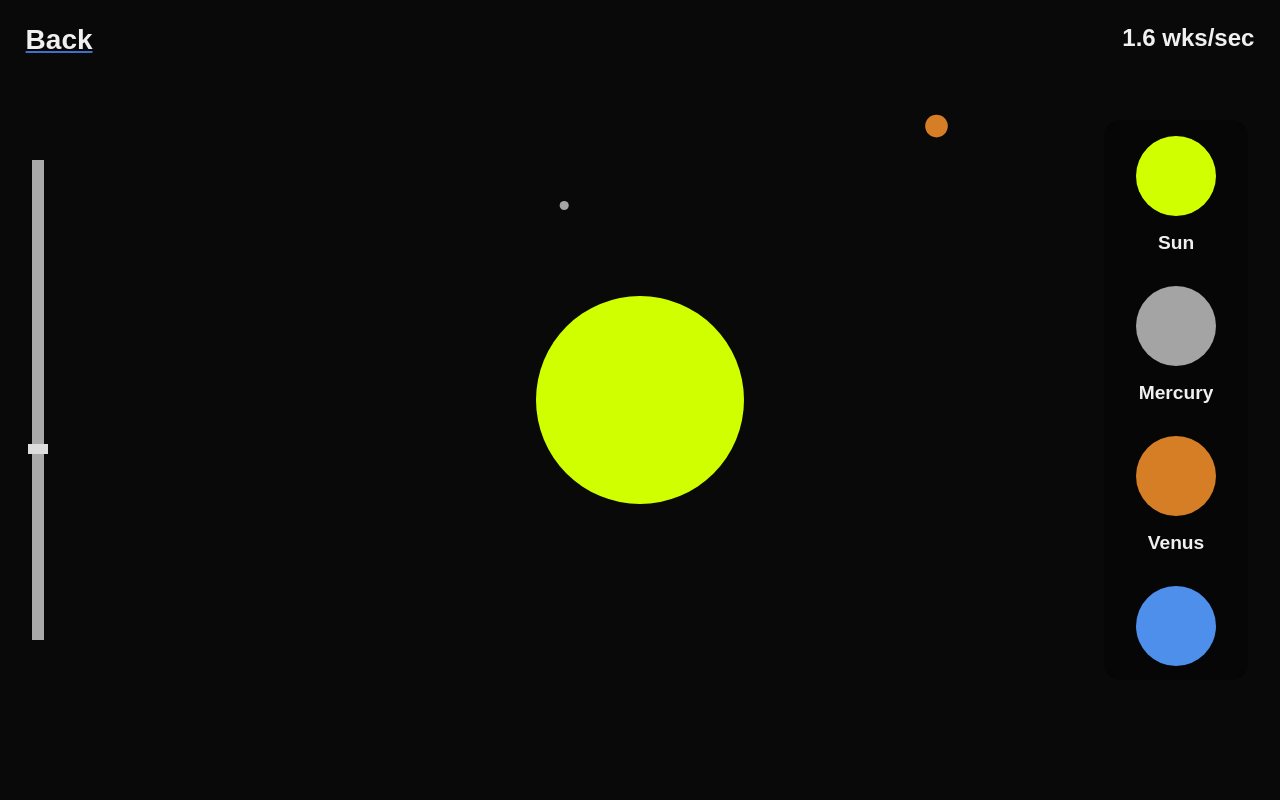
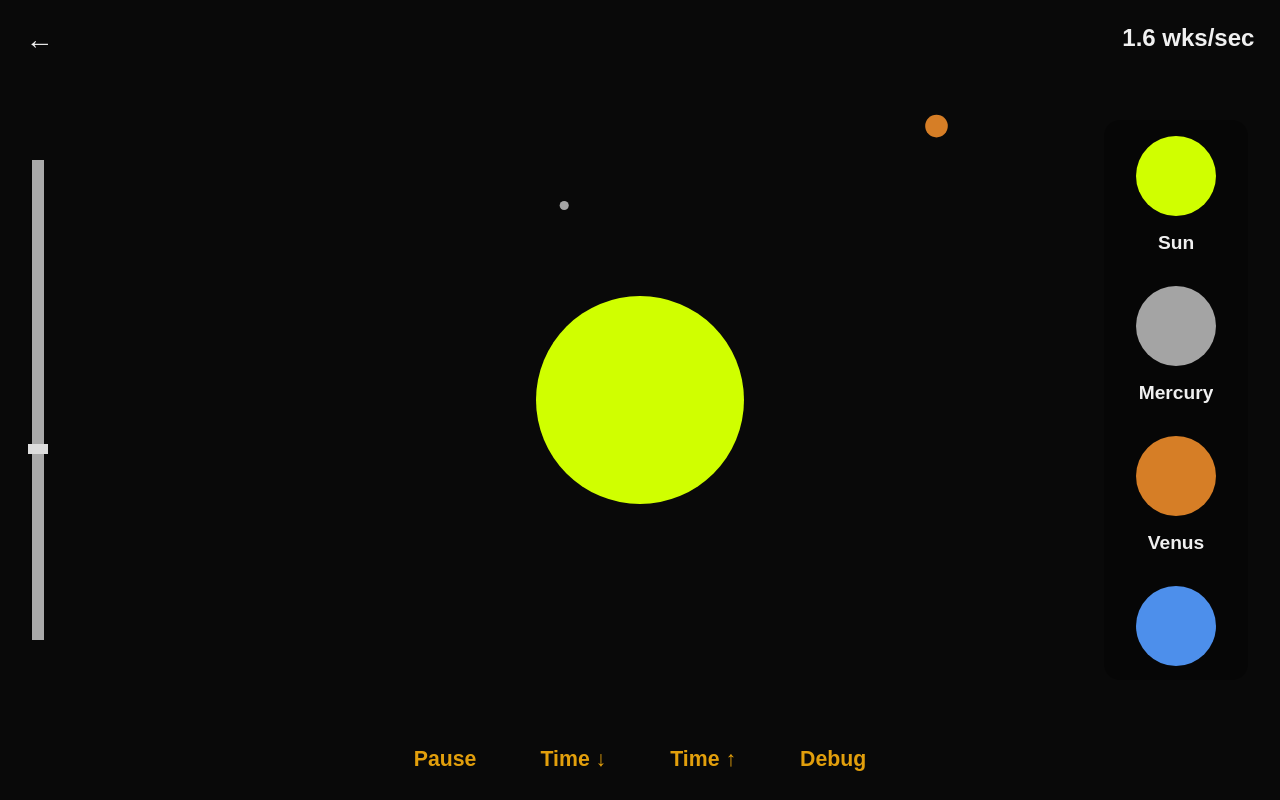
Before and after one commit to travis-heavener/orbital-sim, a plain HTML site: page index.html in a window 1280 px wide. Both pictures are taken after a click on the element "Solar System (Scaled)". Drawn offline with nearby package versions, Linux system fonts and the light colour scheme.

Commit message:
Added bottom control bar

```diff
--- a/index.css
+++ b/index.css
@@ -91,7 +91,8 @@ canvas {
 }
 
 #controls-left > *,
-#controls-right > * {
+#controls-right > *,
+#controls-bottom > * {
     pointer-events: all;
 }
 
@@ -129,7 +130,7 @@ canvas {
 #controls-left > a {
     color: #f0f0f0;
     font: 700 1.75rem sans-serif;
-    text-decoration: underline #3e6fcb;
+    text-decoration: none;
     transition: 0.1s color;
 }
 
@@ -221,6 +222,29 @@ input#zoom::-webkit-slider-thumb {
     -webkit-appearance: none;
 }
 
+#controls-bottom {
+    display: flex;
+    justify-content: center;
+    align-items: center;
+    column-gap: 4rem;
+
+    position: fixed;
+    bottom: 0;
+    left: 5vw;
+    right: 5vw;
+    height: 5rem;
+}
+
+#controls-bottom > h1 {
+    color: #e29f0c;
+    font: 700 1.33rem/1.5 sans-serif;
+    cursor: pointer;
+    transition: 0.1s color;
+}
+
+#controls-bottom > h1:hover { color: #ffe6af; }
+#controls-bottom > h1:active { color: #91670e; }
+
 /******************** NOTIFICATION MODAL ********************/
 
 .notify-div {
--- a/index.html
+++ b/index.html
@@ -22,7 +22,7 @@
         <canvas></canvas>
         <div id="controls-overlay">
             <div id="controls-left">
-                <a href="index.html">Back</a>
+                <a href="index.html">&#8592;</a>
                 <input id="zoom" type="range" min="1" value="1">
             </div>
             <div id="controls-right">
@@ -30,6 +30,12 @@
                 <h1 id="timewarp">&ndash;</h1>
                 <div id="bodies-container"></div>
             </div>
+            <div id="controls-bottom">
+                <h1 id="pause-control">Pause</h1>
+                <h1 id="warp-slower-control">Time &#8595;</h1>
+                <h1 id="warp-faster-control">Time &#8593;</h1>
+                <h1 id="debug-control">Debug</h1>
+            </div>
         </div>
         <div id="rotation-div">
             <h1>Please rotate your device.</h1>
--- a/js/SceneEventHandler.mjs
+++ b/js/SceneEventHandler.mjs
@@ -44,6 +44,11 @@ export class SceneEventHandler {
         zoomInput.step = "" + Math.log2(MAX_ZOOM) / 100;
         // Bind zoom slider events
         $(zoomInput).on("input change", e => this.#handleZoomSlider(e));
+        // Bind control events
+        $("#pause-control").on("click", () => this.#emulateKeydown("KeyP"));
+        $("#warp-slower-control").on("click", () => this.#emulateKeydown("ArrowLeft"));
+        $("#warp-faster-control").on("click", () => this.#emulateKeydown("ArrowRight"));
+        $("#debug-control").on("click", () => this.#emulateKeydown("KeyD"));
     }
     #setCursor(cursor) {
         this.#canvas.className = "canvas-" + cursor;
@@ -68,6 +73,9 @@ export class SceneEventHandler {
             return; // Ignore small zoom increments
         this.#scene.zoomBy(1 / (1 + viewportDelta)); // Update viewport scaling
         this.#scene.requestManualRedraw(); // Request redraw
+    }
+    #emulateKeydown(code) {
+        this.#handleKeydown({ code, preventDefault: () => { } });
     }
     #handleKeydown(e) {
         // Ignore shift/ctrl/alt/meta modifiers unless explicitly shift
```
Also changed, not shown: src/SceneEventHandler.mts.
